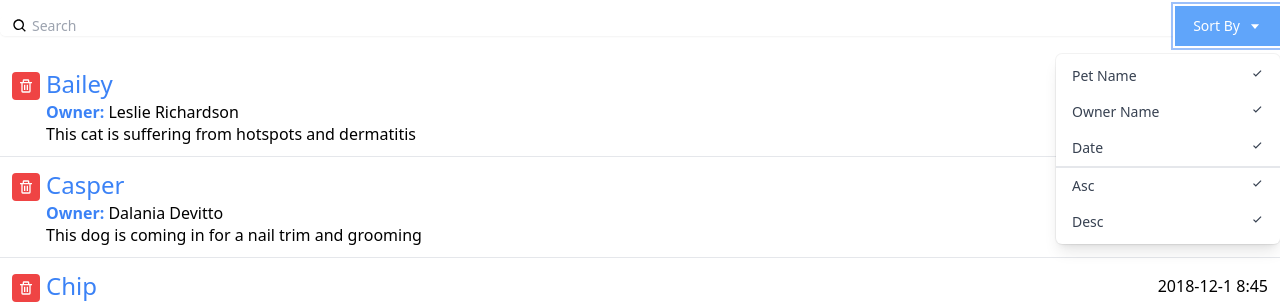
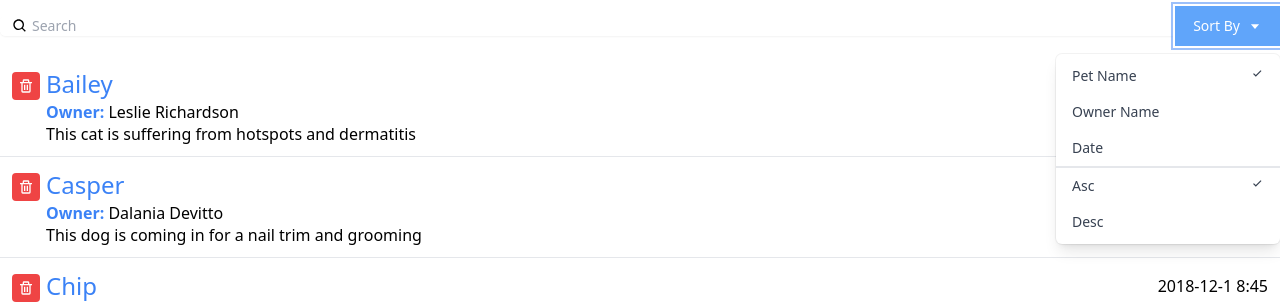
Before and after one commit to ericsecution/auto-react-interface1, a React (Create React App) app in the folder interface-practice1/: page / in a window 1280 px wide. Both pictures are taken after a click on the button "Sort By". Shown: the part 128-432 px from the top of the page. Built offline with nearby package versions, Linux system fonts and the light colour scheme; the HTML template or start-up script is replaced by a standard one.

Commit message:
Updated my Search.js and App.js so that I could sort by petName, ownerName, or aptDate--either ascending or descending order

```diff
--- a/interface-practice1/src/App.js
+++ b/interface-practice1/src/App.js
@@ -41,12 +41,15 @@
 	return (
 		<div className='App container mx-auto mt-3 font-thin'>
 			<h1 className='text-5xl mb-3 underline'>
-				<BiCalendar className='inline-block text-red-400 align-top' /> Your
-				Appointments
-			</h1>
+				<BiCalendar className='inline-block text-red-400 align-top' /> Your Appointments</h1>
       <AddAppointment />
 			<Search query={ query }
-        onQueryChange={ myQuery => setQuery(myQuery) } />
+        onQueryChange={ myQuery => setQuery(myQuery) }
+        orderBy={ orderBy }
+        onOrderByChange={ mySort => setOrderBy(mySort) }
+        sortBy={ sortBy }
+        onSortByChange={ mySort => setSortBy(mySort) }
+      />
 
 
       <ul className='divide-y divide-gray-200'>
--- a/interface-practice1/src/components/Search.js
+++ b/interface-practice1/src/components/Search.js
@@ -1,7 +1,7 @@
 import { BiSearch, BiCaretDown, BiCheck } from "react-icons/bi"
 import { useState } from "react"
 
-const DropDown = ({ toggle }) => {
+const DropDown = ({ toggle, sortBy, onSortByChange, orderBy, onOrderByChange }) => {
   if (!toggle) {
     return null
   }
@@ -10,33 +10,33 @@
         rounded-md shadow-lg bg-white ring-1 ring-black ring-opacity-5">
         <div className="py-1" role="menu" aria-orientation="vertical"
                         aria-labelledby="options-menu">
-          <div
+          <div onClick={()=> onSortByChange('petName') }
             className="px-4 py-2 text-sm text-gray-700 hover:bg-gray-100
                         hover:text-gray-900 flex justify-between cursor-pointer"
-            role="menuitem">Pet Name <BiCheck /></div>
-          <div
+            role="menuitem">Pet Name { (sortBy === 'petName') && <BiCheck /> }</div>
+          <div onClick={()=> onSortByChange('ownerName') }
             className="px-4 py-2 text-sm text-gray-700 hover:bg-gray-100
                         hover:text-gray-900 flex justify-between cursor-pointer"
-            role="menuitem">Owner Name <BiCheck /></div>
-          <div
+            role="menuitem">Owner Name { (sortBy === 'ownerName') && <BiCheck /> }</div>
+          <div onClick={()=> onSortByChange('aptDate') }
             className="px-4 py-2 text-sm text-gray-700 hover:bg-gray-100
                         hover:text-gray-900 flex justify-between cursor-pointer"
-            role="menuitem">Date <BiCheck /></div>
-          <div
+            role="menuitem">Date { (sortBy === 'aptDate') && <BiCheck /> }</div>
+          <div onClick={()=> onOrderByChange('asc') }
             className="px-4 py-2 text-sm text-gray-700 hover:bg-gray-100
                         hover:text-gray-900 flex justify-between cursor-pointer
                         border-gray-1 border-t-2"
-            role="menuitem">Asc <BiCheck /></div>
-          <div
+            role="menuitem">Asc { (orderBy === 'asc') && <BiCheck /> }</div>
+          <div onClick={()=> onOrderByChange('desc') }
             className="px-4 py-2 text-sm text-gray-700 hover:bg-gray-100
                         hover:text-gray-900 flex justify-between cursor-pointer"
-            role="menuitem">Desc <BiCheck /></div>
+            role="menuitem">Desc { (orderBy === 'desc') && <BiCheck /> }</div>
         </div>
       </div>
     )
 }
 
-const Search = ({ query, onQueryChange }) => {
+const Search = ({ query, onQueryChange, sortBy, onSortByChange, orderBy, onOrderByChange }) => {
   let [toggleSort, setToggleSort] = useState(false)
     return (
         <div className="py-5">
@@ -59,7 +59,12 @@
                             id="options-menu" aria-haspopup="true" aria-expanded="true">
                 Sort By <BiCaretDown className="ml-2" />
               </button>
-              <DropDown toggle={ toggleSort } />
+              <DropDown toggle={ toggleSort }
+                sortBy={ sortBy }
+                onSortByChange={ mySort => onSortByChange(mySort) }
+                orderBy={ orderBy }
+                onOrderByChange={ myOrder => onOrderByChange(myOrder) }
+               />
             </div>
           </div>
         </div>
```
